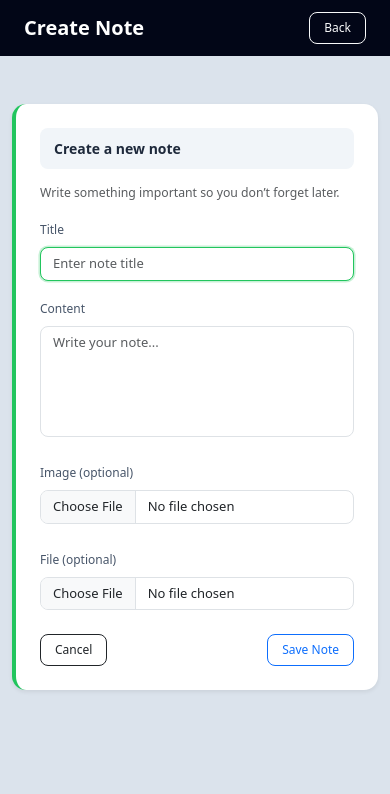
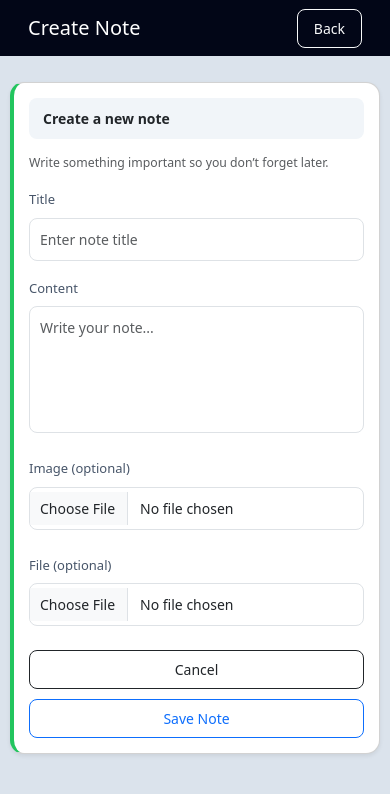
Before and after one commit to prince2503movaliya/notes-app, a Django app: page /create/ in a window 390 px wide. Shown: the top 794 px of the page. Run offline with Django 5.2, Linux system fonts and the light colour scheme; a user stored in the database is signed in.

Commit message:
Update form.html

```diff
--- a/notes/templates/notes/form.html
+++ b/notes/templates/notes/form.html
@@ -1,9 +1,10 @@
 {% load static %}
-
 <!doctype html>
 <html lang="en">
 <head>
     <title>{{ form_type }} Note</title>
+
+    <meta name="viewport" content="width=device-width, initial-scale=1">
 
     <link rel="icon" type="image/png" href="{% static 'images/note_image.jpg' %}">
 
@@ -19,14 +20,8 @@
             background-color: #020617;
         }
 
-        .navbar-brand {
-            font-weight: 600;
-        }
-
         .card {
-            border: none;
             border-radius: 14px;
-            background: #ffffff;
             border-left: 4px solid #22c55e;
         }
 
@@ -36,17 +31,12 @@
             border-radius: 8px;
             margin-bottom: 15px;
             font-weight: 600;
-            color: #1e293b;
         }
 
         .form-control {
             border-radius: 8px;
-            font-size: 13px;
-        }
-
-        .form-control:focus {
-            border-color: #22c55e;
-            box-shadow: 0 0 0 0.1rem rgba(34,197,94,0.25);
+            font-size: 14px;
+            padding: 10px;
         }
 
         textarea {
@@ -55,12 +45,12 @@
 
         .btn-clean {
             border-radius: 8px;
-            font-size: 12px;
-            padding: 6px 14px;
+            padding: 8px 16px;
+            font-size: 14px;
         }
 
         .form-label {
-            font-size: 12px;
+            font-size: 13px;
             color: #475569;
         }
 
@@ -70,21 +60,59 @@
             border-radius: 8px;
             padding: 10px;
         }
+
+        /* 🔥 MOBILE FIX */
+        @media (max-width: 767px) {
+
+            .container {
+                padding: 10px;
+            }
+
+            .card {
+                margin: 0;
+                padding: 15px !important;
+            }
+
+            .btn-group-mobile {
+                flex-direction: column;
+                gap: 10px;
+            }
+
+            .btn-group-mobile .btn {
+                width: 100%;
+            }
+
+            .preview-box img {
+                width: 100%;
+                height: auto;
+            }
+
+
+
+        }
+
     </style>
 </head>
 
 <body>
 
 <!-- NAVBAR -->
-<nav class="navbar px-4 py-2">
-    <span class="navbar-brand text-white">{{ form_type }} Note</span>
+<nav class="navbar px-3 py-2">
+    <div class="container-fluid d-flex justify-content-between align-items-center">
 
-    <a href="{% url 'note_list' %}" class="btn btn-outline-light btn-clean">
-        Back
-    </a>
+        <span class="navbar-brand text-white m-0">
+            {{ form_type }} Note
+        </span>
+
+        <a href="{% url 'note_list' %}"
+           class="btn btn-outline-light btn-clean ms-auto">
+            Back
+        </a>
+
+    </div>
 </nav>
 
-<div class="container mt-5">
+<div class="container mt-3">
 
     <div class="card p-4 shadow-sm mx-auto" style="max-width: 600px;">
 
@@ -121,7 +149,7 @@
                 <label class="form-label">Title</label>
                 <input type="text" name="title" class="form-control"
                        value="{{ note.title|default:'' }}"
-                       placeholder="Enter note title" required autofocus>
+                       placeholder="Enter note title" required>
             </div>
 
             <!-- CONTENT -->
@@ -134,17 +162,16 @@
             <!-- IMAGE -->
             <div class="mb-4">
 
-
                 {% if note and note.image %}
                     <div class="preview-box mb-2">
-                        <img src="{{ note.image.url }}"
-                             class="img-fluid rounded mb-2"
-                             style="max-height: 180px;">
-                        <div class="d-flex gap-2">
+                        <img src="{{ note.image.url }}" class="img-fluid rounded mb-2">
+
+                        <div class="d-flex flex-wrap gap-2">
                             <a href="{{ note.image.url }}" target="_blank"
-                               class="btn btn-outline-primary btn-sm">View</a>
+                               class="btn btn-outline-primary btn-sm w-100">View Image</a>
+
                             <a href="{{ note.image.url }}" download
-                               class="btn btn-outline-success btn-sm">Download</a>
+                               class="btn btn-outline-success btn-sm w-100">Download Image</a>
                         </div>
                     </div>
                 {% endif %}
@@ -156,18 +183,18 @@
             <!-- FILE -->
             <div class="mb-4">
 
-
                 {% if note and note.file %}
                     <div class="preview-box mb-2">
                         <p class="small text-muted mb-2">
                             {{ note.file.name|cut:"notes/files/" }}
                         </p>
 
-                        <div class="d-flex gap-2">
+                        <div class="d-flex flex-wrap gap-2">
                             <a href="{{ note.file.url }}" target="_blank"
-                               class="btn btn-outline-primary btn-sm">View</a>
+                               class="btn btn-outline-primary btn-sm w-100">View File</a>
+
                             <a href="{{ note.file.url }}" download
-                               class="btn btn-outline-success btn-sm">Download</a>
+                               class="btn btn-outline-success btn-sm w-100">Download File</a>
                         </div>
                     </div>
                 {% endif %}
@@ -177,7 +204,8 @@
             </div>
 
             <!-- BUTTONS -->
-            <div class="d-flex justify-content-between">
+            <div class="d-flex justify-content-between btn-group-mobile">
+
                 <a href="{% url 'note_list' %}" class="btn btn-outline-dark btn-clean">
                     Cancel
                 </a>
@@ -189,6 +217,7 @@
                         Update Note
                     {% endif %}
                 </button>
+
             </div>
 
         </form>
```
